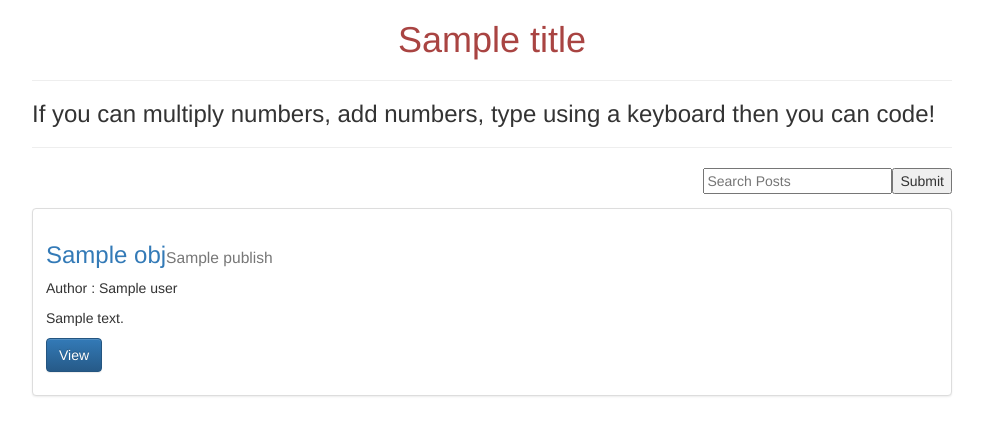
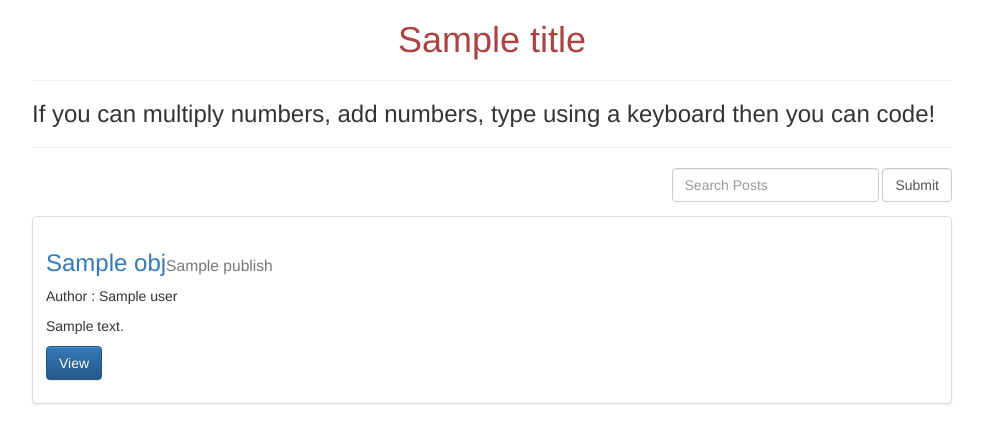
Before and after one commit to hrsvrdhn/blog_django, a Django app: template templates/post_list.html in a window 1280 px wide. Shown: the top 442 px of the page, without its empty margins (148-1131 px from the left). Run offline with Django 3.2, Linux system fonts and the light colour scheme; the template is opened without the code that fills it: most values are stand-ins (such as "Sample title", 1, 10 or a date in 2020); parts of the project's set-up code (start-up, migrations or seed data) failed here and were passed over; some libraries are stand-ins or nearby versions.

Commit message:
Customized search

```diff
--- a/posts/views.py
+++ b/posts/views.py
@@ -53,8 +53,7 @@ def posts_list(request):
 		queryset_list = queryset_list.filter(
 			Q(title__icontains=query) |
 			Q(content__icontains=query) |
-			Q(user__first_name__icontains=query) |
-			Q(title__last_name__icontains=query)
+			Q(user__first_name__icontains=query)
 			).distinct()
 	paginator = Paginator(queryset_list, 5)
 	page_request_var = 'page'
--- a/templates/post_list.html
+++ b/templates/post_list.html
@@ -5,10 +5,13 @@
 <div class='col-sm-10 col-sm-offset-1'>
 <h1 class="text-center text-danger">{{title}}</h1><hr/>
 <p><h3>If you can multiply numbers, add numbers, type using a keyboard then you can code!</h3></p><hr/>
-<form style="overflow: hidden;" method="GET" action="">
-<input style="float:right;clear: both;" type="Submit" name="Search"/>
-<input style="float:right;" type="text" name='q' align="right" placeholder="Search Posts" value="{{ request.GET.q }}" />
+<form class="form-inline text-right" method="GET" action="">
+  <div class="form-group">
+    <input class="form-control" type="text" name='q' align="right" placeholder="Search Posts" value="{{ request.GET.q }}" />
+    <input class="form-control" type="Submit" name="Search"/>
+  </div>
 </form>
+
 {% for obj in obj_list %}
 <div class="row">
   <div class="col-sm-12">
```
Also changed, not shown: 1 other file.
